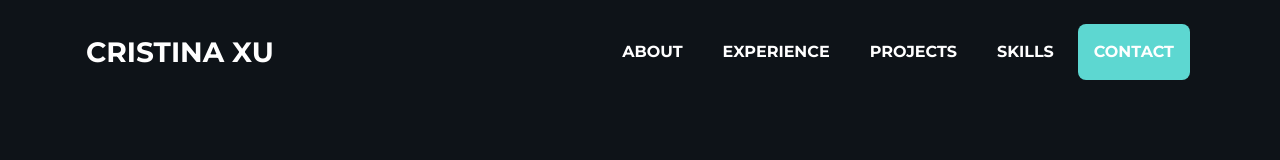
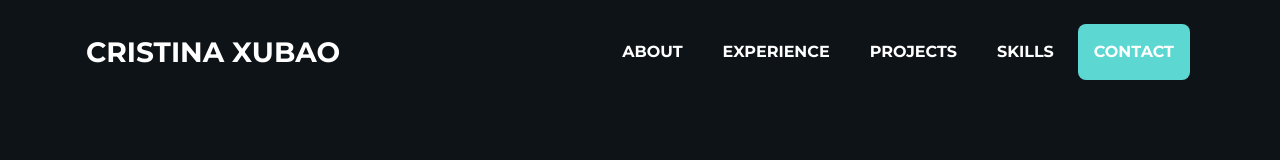
Before and after one commit to XBShu/XBShu.github.io, a website: page index.html in a window 1280 px wide. Shown: the top 160 px of the page. Drawn offline with nearby package versions, Linux system fonts and the light colour scheme.

Commit message:
Update index.html

```diff
--- a/index.html
+++ b/index.html
@@ -5,7 +5,7 @@
         <meta name="viewport" content="width=device-width, initial-scale=1, shrink-to-fit=no" />
         <meta name="description" content="" />
         <meta name="author" content="" />
-        <title>Cristina Xu</title>
+        <title>Cristina XuBao</title>
         <!-- Favicon-->
         <link rel="icon" type="image/x-icon" href="assets/img/favicon.ico" />
         <!-- Font Awesome icons (free version)-->
@@ -20,7 +20,7 @@
         <!-- Navigation-->
         <nav class="navbar navbar-expand-lg bg-primary text-uppercase fixed-top" id="mainNav">
             <div class="container">
-                <a class="navbar-brand js-scroll-trigger" href="#page-top">Cristina Xu</a>
+                <a class="navbar-brand js-scroll-trigger" href="#page-top">Cristina XuBao</a>
                 <button class="navbar-toggler navbar-toggler-right text-uppercase font-weight-bold bg-primary text-white rounded" type="button" data-toggle="collapse" data-target="#navbarResponsive" aria-controls="navbarResponsive" aria-expanded="false" aria-label="Toggle navigation">
                     Menu
                     <i class="fas fa-bars"></i>
```
